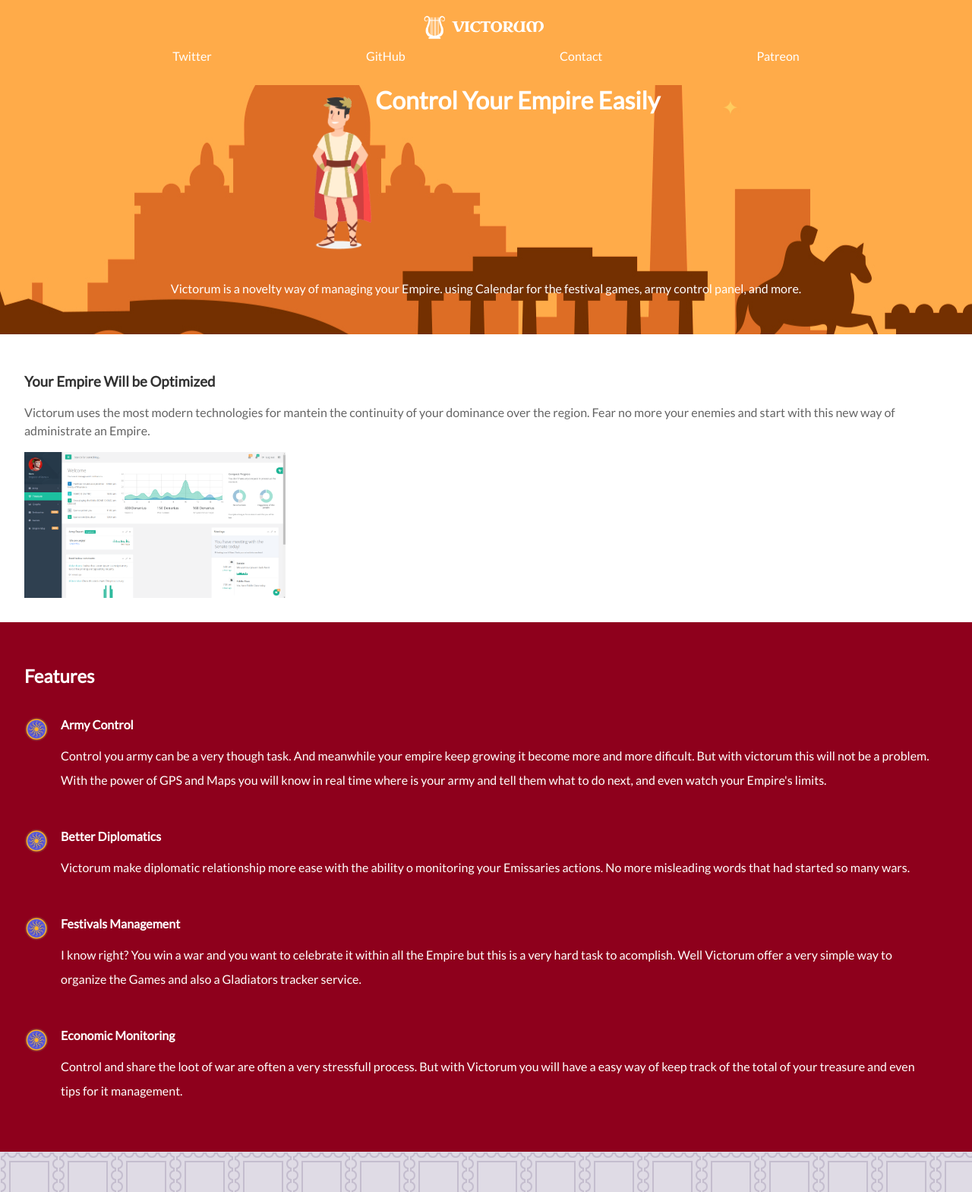
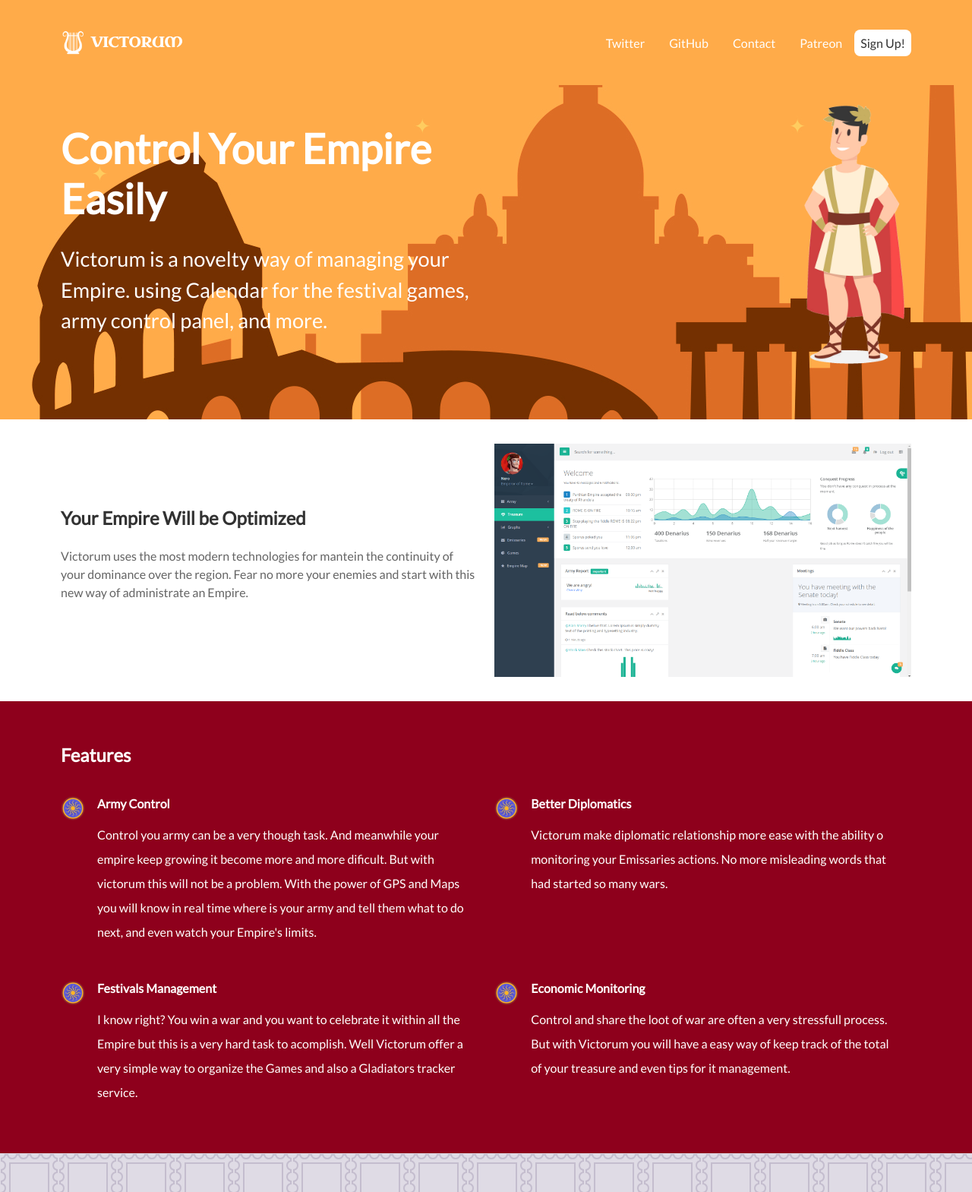
Before and after one commit to feralonsomaccari/victorum-landing-page, a plain HTML site: page index.html in a window 1280 px wide. Shown: the top 1569 px of the page at 76% size. Drawn offline with Linux system fonts and the light colour scheme.

Commit message:
Update responsive design for non mobile screen

```diff
--- a/index.html
+++ b/index.html
@@ -16,14 +16,17 @@
     <div class="wrapper">
       <header>
         <div class="header-wrapper">
-          <img class="header__brand-icon" src="src/brand-icon.png" alt="" srcset="" />
-          <h3 class="header__brand">VICTORUM</h3>
+          <div class="header__brand">
+            <img class="header__brand-icon" src="src/brand-icon.png" alt="" srcset="" />
+            <h3 class="header__brand-title">VICTORUM</h3>
+          </div>
 
           <nav class="main-nav">
             <a class="main-nav__link" href="">Twitter</a>
             <a class="main-nav__link" href="">GitHub</a>
             <a class="main-nav__link" href="">Contact</a>
             <a class="main-nav__link" href="">Patreon</a>
+            <a class="main-nav__link main-nav__link--special" href="">Sign Up!</a>
           </nav>
         </div>
       </header>
@@ -32,15 +35,17 @@
         <section class="section overview">
           <div class="overview__wrapper">
             <img class="overview__img" src="src/roman-guy.png" alt="" srcset="" />
-            <h1 class="overview__title">Control Your Empire Easily</h1>
-            <p class="overview__desc">Victorum is a novelty way of managing your Empire. using Calendar for the festival games, army control panel, and more.</p>
+            <div class="overview__content">
+              <h1 class="overview__title">Control Your Empire Easily</h1>
+              <p class="overview__desc">Victorum is a novelty way of managing your Empire. using Calendar for the festival games, army control panel, and more.</p>
+            </div>
           </div>
         </section>
 
         <section class="section product">
           <div class="product__wrapper">
-              <div>
-                  <h3>Your Empire Will be Optimized</h3>
+              <div class="product__content">
+                  <h3 class="product__title">Your Empire Will be Optimized</h3>
                   <p class="product__desc">
                       Victorum uses the most modern technologies
                       for mantein the continuity of your dominance over the region. Fear no more your enemies
@@ -52,9 +57,10 @@
         </section>
 
         <section class="section features">
-          <h3 class="features_title">Features</h3>
+          <div class="features__content">
+          <h3 class="features__title">Features</h3>
           <div class="features__wrapper">
-            <article class="features_item">
+            <article class="features__item">
               <img class="feature__img" src="src/feature-army.png" alt="" srcset="" />
               <div class="feature_content">
                 <h4 class="feature__title">Army Control</h4>
@@ -65,7 +71,7 @@
                 </p>
               </div>
             </article>
-            <article class="features_item">
+            <article class="features__item">
               <img class="feature__img" src="src/feature-army.png" alt="" srcset="" />
               <div class="feature_content">
                 <h4 class="feature__title">Better Diplomatics</h4>
@@ -75,7 +81,7 @@
                 </p>
               </div>
             </article>
-            <article class="features_item">
+            <article class="features__item">
               <img class="feature__img" src="src/feature-army.png" alt="" srcset="" />
               <div class="feature_content">
                 <h4 class="feature__title">Festivals Management</h4>
@@ -86,7 +92,7 @@
                 </p >
               </div>
             </article>
-            <article class="features_item">
+            <article class="features__item">
               <img class="feature__img" src="src/feature-army.png" alt="" srcset="" />
               <div class="feature_content">
                 <h4 class="feature__title">Economic Monitoring</h4>
@@ -97,12 +103,14 @@
               </div>
             </article>
           </div>
+        </div>
         </section>
 
         <section class="section comments">
+          <div class="comments__content">
           <h3 class="comments__title">See what our users are saying</h3>
           <div class="comments__wrapper">
-            <article class="comments_comment">
+            <article class="comments_item">
               <div class="comment_photo comment_photo--1"></div>
               <h4 class="comment_user">Marcus Aurelius</h4>
               <p class="comment_desc">
@@ -111,7 +119,7 @@
                 and this wonderfull system."
               </p>
             </article>
-            <article class="comments_comment">
+            <article class="comments_item">
               <div class="comment_photo comment_photo--2"></div>
               <h4 class="comment_user">Claudio</h4>
               <p class="comment_desc">
@@ -119,14 +127,14 @@
                 But lo-lo-look at me now, we are better than ever."
               </p>
             </article>
-            <article class="comments_comment">
+            <article class="comments_item">
               <div class="comment_photo comment_photo--3"></div>
               <h4 class="comment_user">Cleopatra</h4>
               <p class="comment_desc">
                 "I became a success empress thanks to <span class="brand-text">Victorum</span> I didn't poison anybody."
               </p>
             </article>
-            <article class="comments_comment">
+            <article class="comments_item">
               <div class="comment_photo comment_photo--4"></div>
               <h4 class="comment_user">Caligula</h4>
               <p class="comment_desc">
@@ -134,18 +142,21 @@
               </p>
             </article>
           </div>
+        </div>
         </section>
 
         <section class="section join">
-          <h3 class="join__title">Are you ready to consolidate your Power?</h3>
-          <a class="btn" href="">Sign Up!</a>
+          <div class="join__wrapper">
+            <h3 class="join__title">Are you ready to consolidate your Power?</h3>
+            <a class="btn" href="">Sign Up!</a>
+          </div>
         </section>
       </main>
 
       <footer>
         <div class="footer__wrapper">
           <span class="footer__author"> © 2020 Victorum™ A project by <a href="https://github.com/feralonsomaccari" target="_blank" rel="noopener">Fer Alonso Maccari</a>. </span>
-          <nav class="main-nav">
+          <nav class="main-nav main-nav--footer">
             <a class="main-nav__link" href="">Twitter</a>
             <a class="main-nav__link" href="">GitHub</a>
             <a class="main-nav__link" href="">Contact</a>
--- a/main.css
+++ b/main.css
@@ -12,7 +12,7 @@ body {
 .wrapper {
   height: 100%;
   display: grid;
-  grid-template-rows: 7rem auto 10rem;
+  grid-template-rows: 7rem fit-content(100%) 7rem;
   grid-template-areas:
     "header"
     "main"
@@ -22,17 +22,23 @@ body {
 header {
   background-color: #ffab49;
   grid-area: header;
+  width: 100%;
 }
 
 .header-wrapper {
+  height: 100%;
   display: flex;
   flex-wrap: wrap;
   justify-content: center;
   align-items: center;
-  padding: 1rem;
 }
 
 .header__brand {
+  display: flex;
+  align-items: center;
+  cursor:default;
+}
+.header__brand-title {
   font-family: "Uncial Antiqua";
   text-align: center;
   padding: 0;
@@ -44,17 +50,27 @@ header {
 }
 .main-nav {
   display: flex;
-  justify-content: space-evenly;
+  justify-content: center;
+  align-items: center;
   width: 100%;
-  margin: 0.5rem;
 }
 .main-nav__link {
   text-decoration: none;
   color: #fff;
   cursor: pointer;
+  padding: 0 1rem;
+  transition: all .1s ease-in;
 }
 .main-nav__link:hover {
-  text-decoration: underline;
+  text-decoration: none;
+  transform: scale(1.1) translateY(-.1rem);
+}
+
+.main-nav__link--special {
+  padding: .5rem;
+  border-radius: .5rem;
+  background-color: #fff;
+  color: rgb(50, 50, 50);
 }
 
 main {
@@ -67,9 +83,10 @@ main {
 
 .overview {
   background-image: url("src/bg-rome.jpg");
-  background-position: 50% 60%;
+  /* background-position: 50% 60%; */
+  background-position: 0% 60%;
   width: 100%;
-  color: white;
+  color: #fff;
   text-align: center;
   padding-top: 0;
 }
@@ -77,17 +94,18 @@ main {
   display: flex;
   flex-wrap: wrap;
   justify-content: center;
+  align-items: center;
 }
+
 .overview__img {
-  height: 15rem;
+  height: 15em;
 }
 .overview__title {
   font-size: 2em;
   margin: 0;
-  line-height: 2.5rem;
 }
 .overview__desc {
-  line-height: 1.5rem;
+  line-height: 1.5em;
 }
 
 /* #8e001c;
@@ -99,14 +117,23 @@ main {
 .product__wrapper {
   display: flex;
   flex-wrap: wrap;
+  justify-content: center;
+  align-items: center;
 }
 .product__image {
-  height: 12rem;
-  max-width: 100%;
+  width: 100%;
+  height: 100%;
+  cursor: pointer;
 }
 .product__desc {
   color: rgb(100, 100, 100);
   line-height: 1.5rem;
+}
+.product__title {
+  font-size: 1.5em;
+}
+.product__content {
+  text-align: center;
 }
 
 .features {
@@ -116,13 +143,14 @@ main {
 .features__wrapper {
   display: flex;
   flex-wrap: wrap;
+  justify-content: space-between;
 }
-.features_item {
+.features__item {
   padding: 1rem 0;
   display: flex;
   justify-content: space-between;
 }
-.features_title {
+.features__title {
   font-size: 1.5em;
 }
 .feature__title {
@@ -151,18 +179,20 @@ main {
 .comments__wrapper {
   display: flex;
   flex-wrap: wrap;
+  justify-content: center;
 }
 .comments__title {
   font-size: 1.5em;
   margin-bottom: 3rem;
 }
-.comments_comment {
+
+.comments_item {
   position: relative;
   /* background-color: #fff; */
   background: linear-gradient(#dd6d25 10%, #fff 10%);
-  margin: 2rem auto;
   text-align: center;
-  width: 85%;
+  margin: 2rem 0;
+  width: 100%;
   padding: 1rem;
   line-height: initial;
 }
@@ -207,16 +237,21 @@ main {
 
 .join {
   background-color: #fff;
-  padding: 4rem;
+}
+.join__wrapper {
+  padding: 4rem 0;
   display: flex;
   flex-wrap: wrap;
   justify-content: center;
+  align-items: center;
+  height: 100%;
 }
 .join__title {
   font-size: 1.5em;
   text-align: center;
   color: rgb(50, 50, 50);
   margin: 0;
+  width: 100%;
 }
 
 .btn {
@@ -227,6 +262,13 @@ main {
   color: rgb(50, 50, 50);
   background: #fff;
   border: solid 1px rgb(50, 50, 50);
+  transition: all 0.3s;
+}
+.btn:hover {
+  background-color: #dd6d25;
+  color: #fff;
+  border: solid 1px #fff;
+  border-radius: 2rem;
 }
 
 .brand-text {
@@ -243,13 +285,119 @@ footer a {
 }
 
 .footer__wrapper {
-  padding: 1rem;
   display: flex;
+  height: 100%;
   flex-wrap: wrap;
   justify-content: center;
+  align-items: center;
   text-align: center;
+  padding: 2rem 0;
+  font-size: 0.9rem;
+  padding: 2rem;
 }
 .footer__author {
   color: #fff;
-  margin: 1rem auto;
+  margin-bottom: 1rem;
+  font-size: 0.9em;
 }
+.main-nav--footer {
+  font-size: 0.8em;
+}
+
+@media (min-width: 40rem) {
+  header {
+    padding: 1rem 2rem;
+  }
+  .header-wrapper {
+    justify-content: space-between;
+  }
+  .main-nav {
+    justify-content: flex-end;
+    width: 50%;
+  }
+  .main-nav--footer {
+    justify-content: center;
+    width: 50%;
+  }
+  .overview__wrapper {
+    margin: 0 auto;
+    justify-content: space-between;
+    flex-direction: row-reverse;
+    font-size: 1.2rem;
+  }
+  .overview__content {
+    width: 50%;
+    text-align: left;
+  }
+  .product__wrapper {
+    flex-wrap: nowrap;
+    justify-content: space-between;
+  }
+  .product__content {
+    text-align: left;
+    margin-bottom: 1.5rem;
+    margin-right: 1.5rem;
+  }
+  .product__image {
+    width: 49%;
+    height: 100%;
+  }
+  .comments__wrapper {
+    justify-content: space-between;
+  }
+  .comments_item {
+    width: 15rem;
+    margin-right: 1rem;
+  }
+  .footer__author {
+    color: #fff;
+    margin-bottom: 0;
+    font-size: 1em;
+  }
+  .main-nav--footer {
+    font-size: 1em;
+  }
+}
+
+@media (min-width: 50rem) {
+  .overview__wrapper {
+    margin: 0 auto;
+    justify-content: space-between;
+    flex-direction: row-reverse;
+    font-size: 1.7rem;
+  }
+}
+
+@media (min-width: 70rem) {
+  .header-wrapper {
+    margin: 0 auto;
+    max-width: 70rem;
+  }
+  .overview__wrapper {
+    margin: 0 auto;
+    max-width: 70rem;
+  }
+  .product__wrapper {
+    margin: 0 auto;
+    max-width: 70rem;
+  }
+  .features__content {
+    margin: 0 auto;
+    max-width: 70rem;
+  }
+  .features__item {
+    width: 49%;
+  }
+  .comments__content {
+    margin: 0 auto;
+    max-width: 70rem;
+  }
+  .join__wrapper {
+    margin: 0 auto;
+    max-width: 70rem;
+  }
+  .footer__wrapper {
+    margin: 0 auto;
+    max-width: 70rem;
+  }
+}
```
